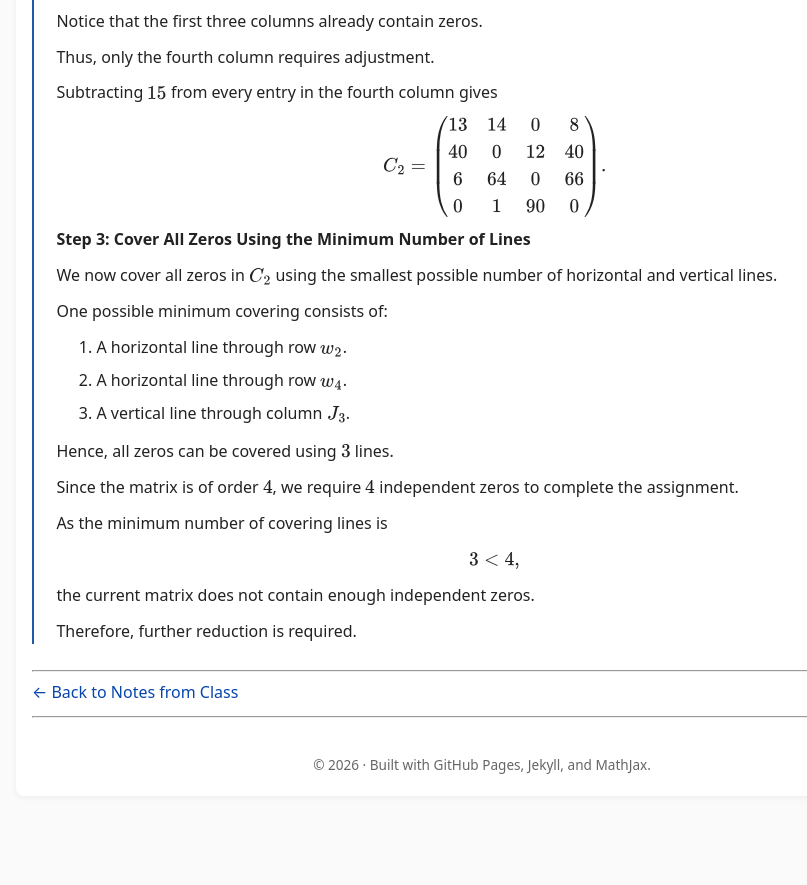
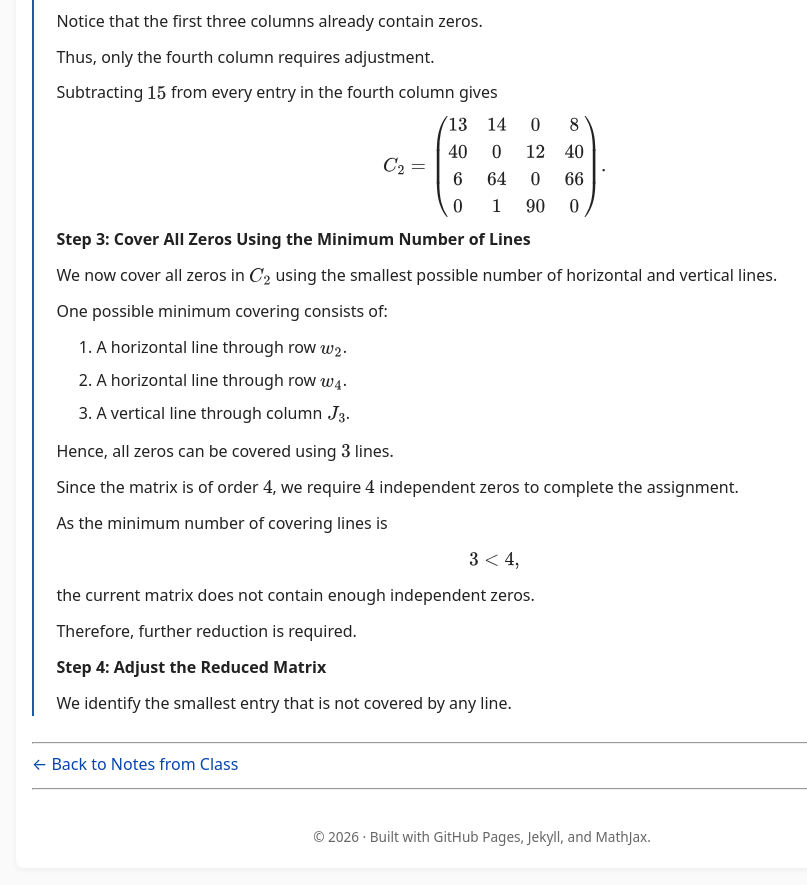
Before and after one commit to SaleemKamaludin/SaleemKamaludin.github.io, a Jekyll site: the page built from courses/math-2276/notes-from-class/supplementary-lecture-6/index.md, in a window 1280 px wide and 900 px high, scrolled down 4155 px. Shown: the top 885 px of the window, without its empty margins (158-965 px from the left). Built offline with Jekyll 4.4.1, drawn with Linux system fonts in a browser that asks for light colours; before the commit the page ends 4983 px from its top, so only the background shows below that.

Commit message:
Add Step 4 matrix adjustment to Example 1.2

```diff
--- a/courses/math-2276/notes-from-class/supplementary-lecture-6/index.md
+++ b/courses/math-2276/notes-from-class/supplementary-lecture-6/index.md
@@ -667,6 +667,19 @@ C_2=
       </div>
 </div>
 
+    <div id="example-hungarian-additional-step-4-adjust-matrix">
+
+      <p>
+        <strong>Step 4: Adjust the Reduced Matrix</strong>
+      </p>
+
+      <p>
+        We identify the smallest entry that is not
+        covered by any line.
+      </p>
+
+    </div>
+
 </div>
 
 </div>
```
